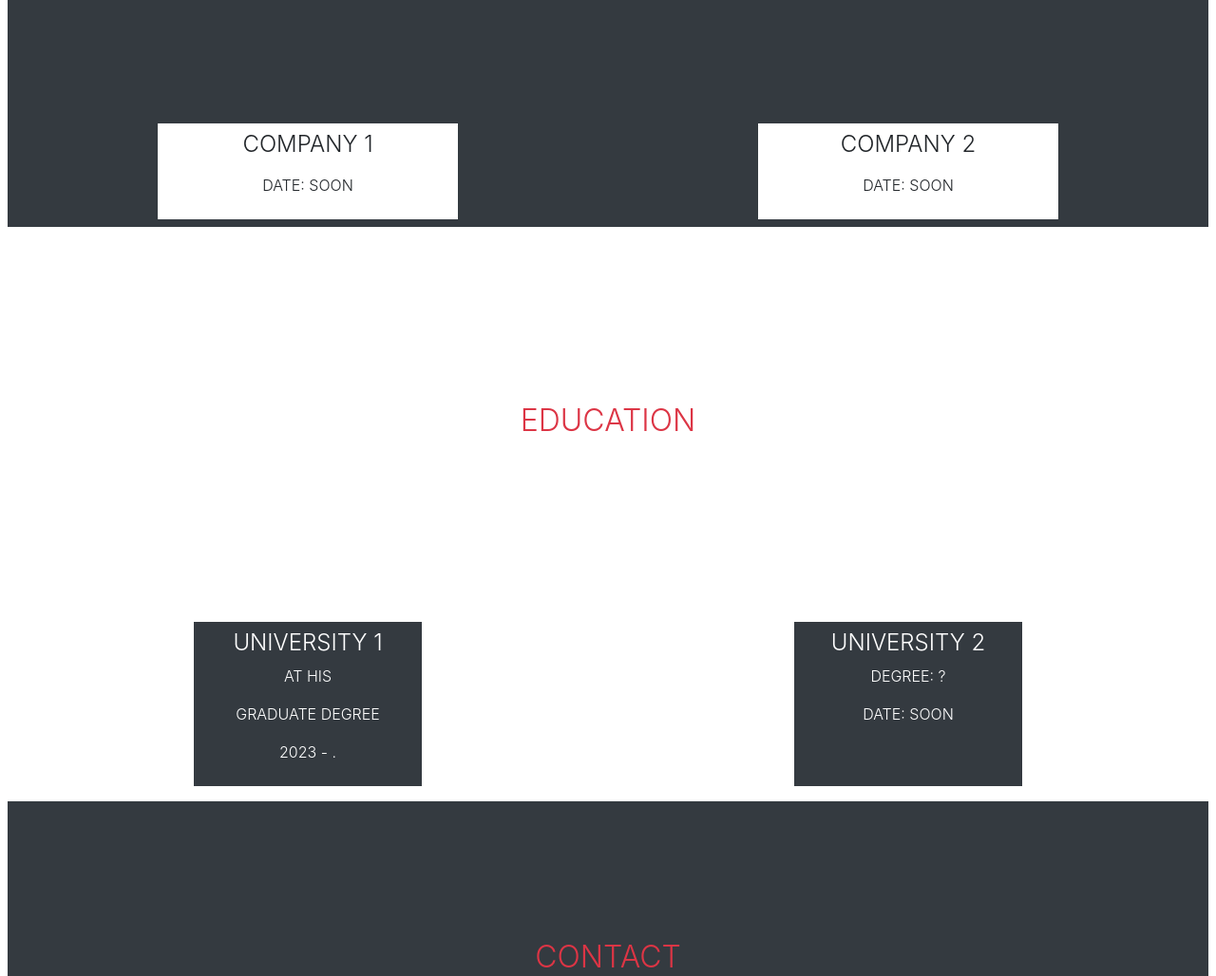
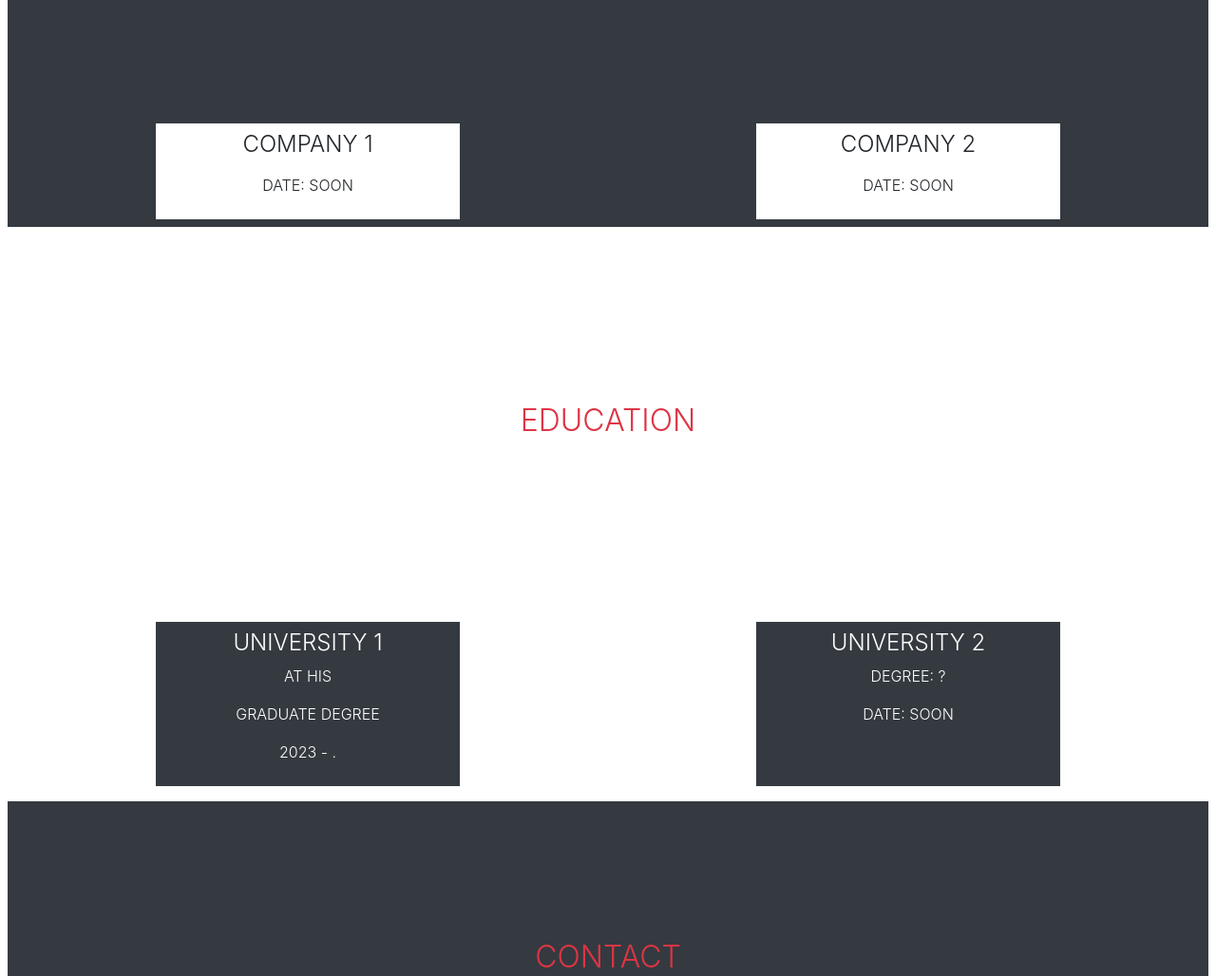
Before and after one commit to ibada13/uniproject, a plain HTML site: page index.html in a window 1280 px wide. Shown: the part 1740-2768 px from the top of the page at 95% size. Drawn offline with nearby package versions, Linux system fonts and the light colour scheme.

Commit message:
Update2 index.html

```diff
--- a/index.html
+++ b/index.html
@@ -11,10 +11,10 @@
 <body class="h-100">
   <header class="text-uppercase font-weight-light">
     <nav class="navbar navbar-expand-lg navbar-white bg-white">
-      <a class="navbar-brand text-danger " href="#">hammou ali cheikh youcef </a>
+      <a class="navbar-brand text-danger "  href="#">hammou ali cheikh youcef </a>
       <button class="navbar-toggler" type="button" data-toggle="collapse" data-target="#navbarNav"
         aria-controls="navbarNav" aria-expanded="false" aria-label="Toggle navigation">
-         <span class="" role="button" ><i class="fa fa-bars" aria-hidden="true" style="color:#222"></i></span>
+        <span class="" role="button" ><i class="fa fa-bars" aria-hidden="true" style="color:#222"></i></span>
       </button>
       <div class="collapse navbar-collapse text-danger" id="navbarNav">
         <ul class="navbar-nav ml-auto">
@@ -85,11 +85,11 @@
 </div>
     <div id="gp" class=" d-flex justify-content-around gap-3" >
 
-    <div style="height: auto;width: 40vh;"class="bg-white w-25 text-center p-2 m-2">
+    <div style="height: auto; width: 40vh;"class="bg-white  text-center p-2 m-2">
                  <h4 class="font-weight-light">Company 1</h4>
         <p class="font-weight-light"></p>
         <p class="font-weight-light">Date: SOOn</p> </div>
-    <div style="height: auto;width: 40vh;"class="bg-white w-25 text-center p-2 m-2">
+    <div style="height: auto;width: 40vh;"class="bg-white  text-center p-2 m-2">
         <h4 class="font-weight-light">Company 2</h4>
         <p class="font-weight-light"></p>
         <p class="font-weight-light">Date: SOON</p>
@@ -106,12 +106,12 @@
 </div>
     <div id="gp" class=" d-flex justify-content-around gap-3" >
 
-    <div style="height: auto;width: 30vh;"class="bg-dark m-2 text-center p-2">
+    <div style="height: auto;width: 40vh;"class="bg-dark  text-center m-2 p-2">
                  <h4 class="font-weight-light text-white">University 1</h4>
                  <p class="font-weight-light text-white">at his </p>
         <p class="font-weight-light text-white">graduate degree</p>
         <p class="font-weight-light text-white"> 2023 - .</p> </div>
-    <div style="height: auto;width: 30vh;"class="bg-dark m-2 text-center p-2">
+    <div style="height: auto;width: 40vh;"class="bg-dark text-center  m-2 p-2">
         <h4 class="font-weight-light text-white">University 2</h4>
         <p class="font-weight-light text-white">Degree: ?</p>
         <p class="font-weight-light text-white">Date: SOON</p>
```
